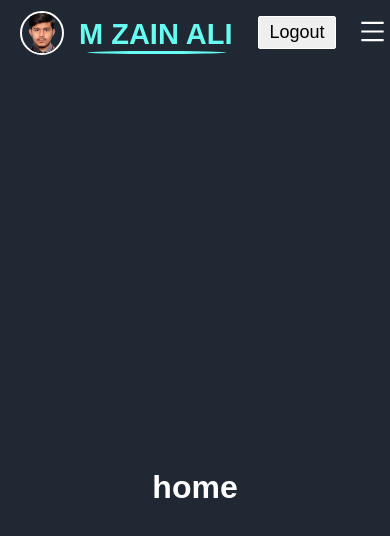
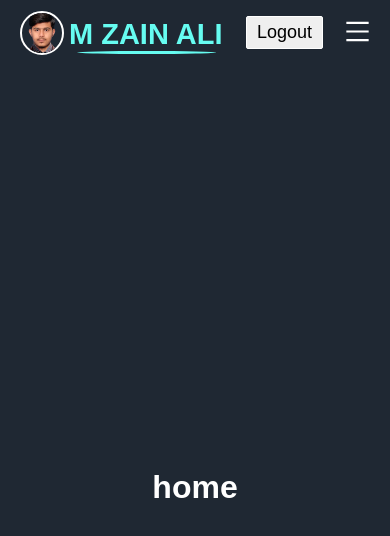
Before and after one commit to mzain42401/mzain, a React (Create React App) app: page / in a window 390 px wide. Both pictures are taken after a click on the button "Login". Shown: the top 536 px of the page. Built offline with nearby package versions, Linux system fonts and the light colour scheme.

Commit message:
first commit

```diff
--- a/src/components/navbar/navbar.css
+++ b/src/components/navbar/navbar.css
@@ -23,7 +23,7 @@ color: #fff;
     border: 2px solid #fff ;
     border-radius: 100%;
     overflow: hidden;
-    margin-right: 15px;
+    margin-right: 5px;
     display: flex;
     justify-content: center;
     align-items: center;
@@ -120,6 +120,8 @@ border-radius: 100%;
 
     .navToggleBtn{
         display: block;
+
+    margin-right: 20px;
     }
     .navbar ul  {
       position: fixed;
```
